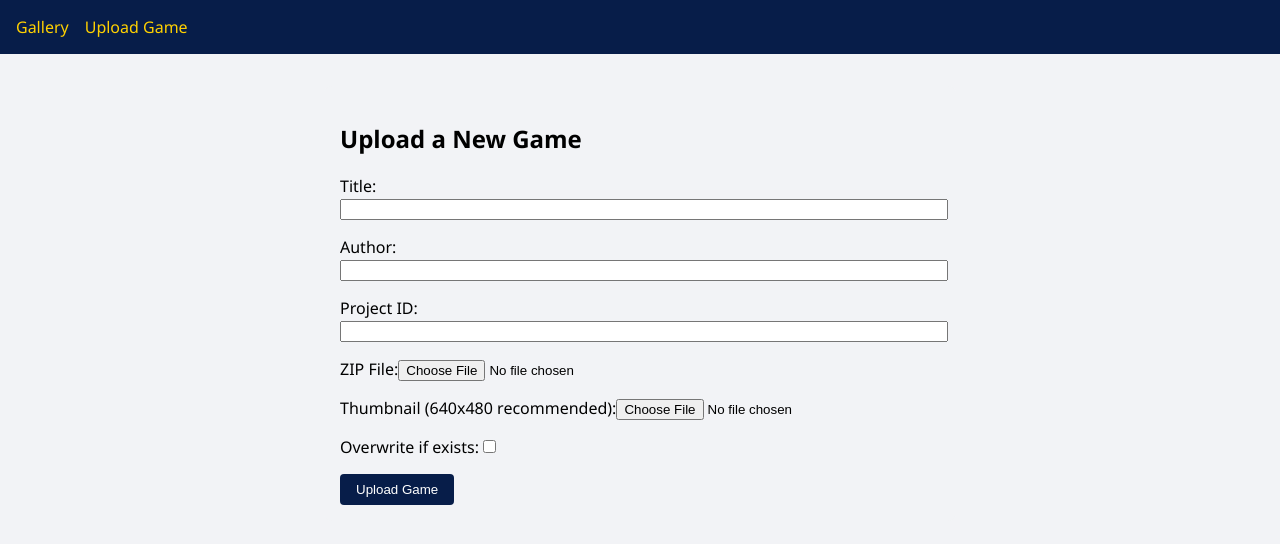
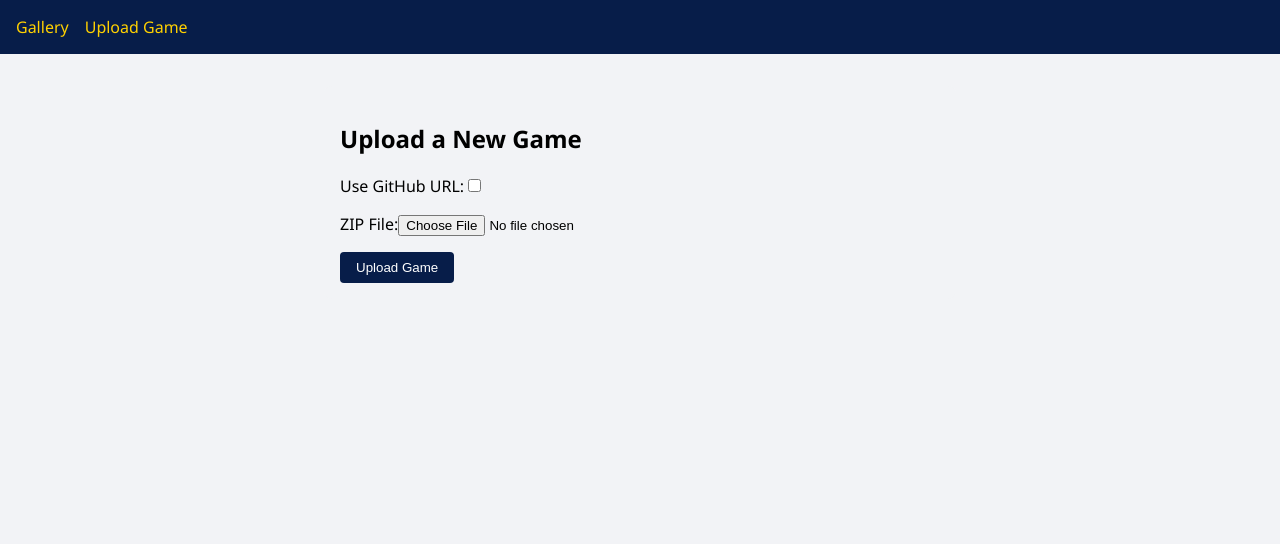
Before and after one commit to raegar/unity-gallery, a React (Create React App) app: page /upload in a window 1280 px wide. Shown: the top 544 px of the page. Built offline with nearby package versions, Linux system fonts and the light colour scheme.

Commit message:
Started adding Github integration to upload game

```diff
--- a/src/UploadGame.js
+++ b/src/UploadGame.js
@@ -9,6 +9,9 @@ function UploadGame() {
     const [thumbnail, setThumbnail] = useState(null); // new state for thumbnail
     const [overwrite, setOverwrite] = useState(false);
     const [uploadStatus, setUploadStatus] = useState("");
+    const [useGitHub, setUseGitHub] = useState(false);
+    const [gitHubUrl, setGitHubUrl] = useState("");
+
 
     const handleSubmit = async (e) => {
         e.preventDefault();
@@ -51,46 +54,62 @@ function UploadGame() {
         <div style={{ maxWidth: "600px", margin: "2rem auto", padding: "1rem", background: "#f2f3f6", borderRadius: "8px" }}>
             <h2>Upload a New Game</h2>
             <form onSubmit={handleSubmit}>
+                {/* Other input fields for title, author, projectId, etc. */}
+
                 <div style={{ marginBottom: "1rem" }}>
                     <label>
-                        Title:
-                        <input type="text" value={title} onChange={(e) => setTitle(e.target.value)} required style={{ width: "100%" }} />
+                        Use GitHub URL:
+                        <input
+                            type="checkbox"
+                            checked={useGitHub}
+                            onChange={(e) => setUseGitHub(e.target.checked)}
+                        />
                     </label>
                 </div>
+
+                {useGitHub ? (
                     <div style={{ marginBottom: "1rem" }}>
                         <label>
-                        Author:
-                        <input type="text" value={author} onChange={(e) => setAuthor(e.target.value)} required style={{ width: "100%" }} />
+                            GitHub Repository URL:
+                            <input
+                                type="url"
+                                value={gitHubUrl}
+                                onChange={(e) => setGitHubUrl(e.target.value)}
+                                required
+                                style={{ width: "100%" }}
+                            />
                         </label>
                     </div>
-                <div style={{ marginBottom: "1rem" }}>
-                    <label>
-                        Project ID:
-                        <input type="text" value={projectId} onChange={(e) => setProjectId(e.target.value)} required style={{ width: "100%" }} />
-                    </label>
-                </div>
+                ) : (
                     <div style={{ marginBottom: "1rem" }}>
                         <label>
                             ZIP File:
-                        <input type="file" accept=".zip" onChange={(e) => setZipFile(e.target.files[0])} required />
+                            <input
+                                type="file"
+                                accept=".zip"
+                                onChange={(e) => setZipFile(e.target.files[0])}
+                                required
+                            />
                         </label>
                     </div>
-                <div style={{ marginBottom: "1rem" }}>
-                    <label>
-                        Thumbnail (640x480 recommended):
-                        <input type="file" accept="image/*" onChange={(e) => setThumbnail(e.target.files[0])} />
-                    </label>
-                </div>
-                <div style={{ marginBottom: "1rem" }}>
-                    <label>
-                        Overwrite if exists:
-                        <input type="checkbox" checked={overwrite} onChange={(e) => setOverwrite(e.target.checked)} />
-                    </label>
-                </div>
-                <button type="submit" style={{ padding: "0.5rem 1rem", backgroundColor: "#071d49", color: "#fff", border: "none", borderRadius: "4px" }}>
+                )}
+
+                {/* Thumbnail and other fields */}
+
+                <button
+                    type="submit"
+                    style={{
+                        padding: "0.5rem 1rem",
+                        backgroundColor: "#071d49",
+                        color: "#fff",
+                        border: "none",
+                        borderRadius: "4px",
+                    }}
+                >
                     Upload Game
                 </button>
             </form>
+
             {uploadStatus && <p style={{ marginTop: "1rem" }}>{uploadStatus}</p>}
         </div>
     );
```
Lines whose indentation alone changed are shown as unchanged.
